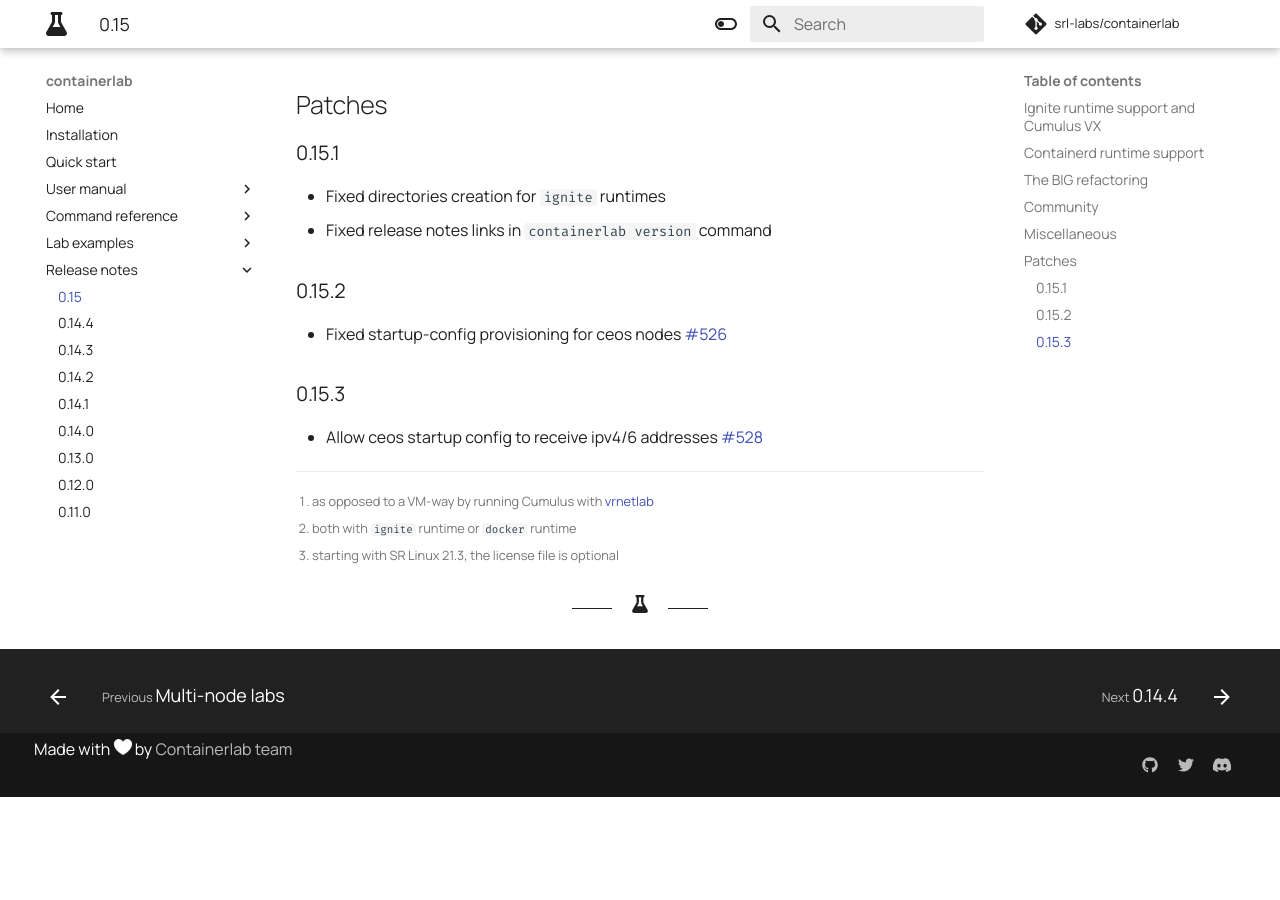
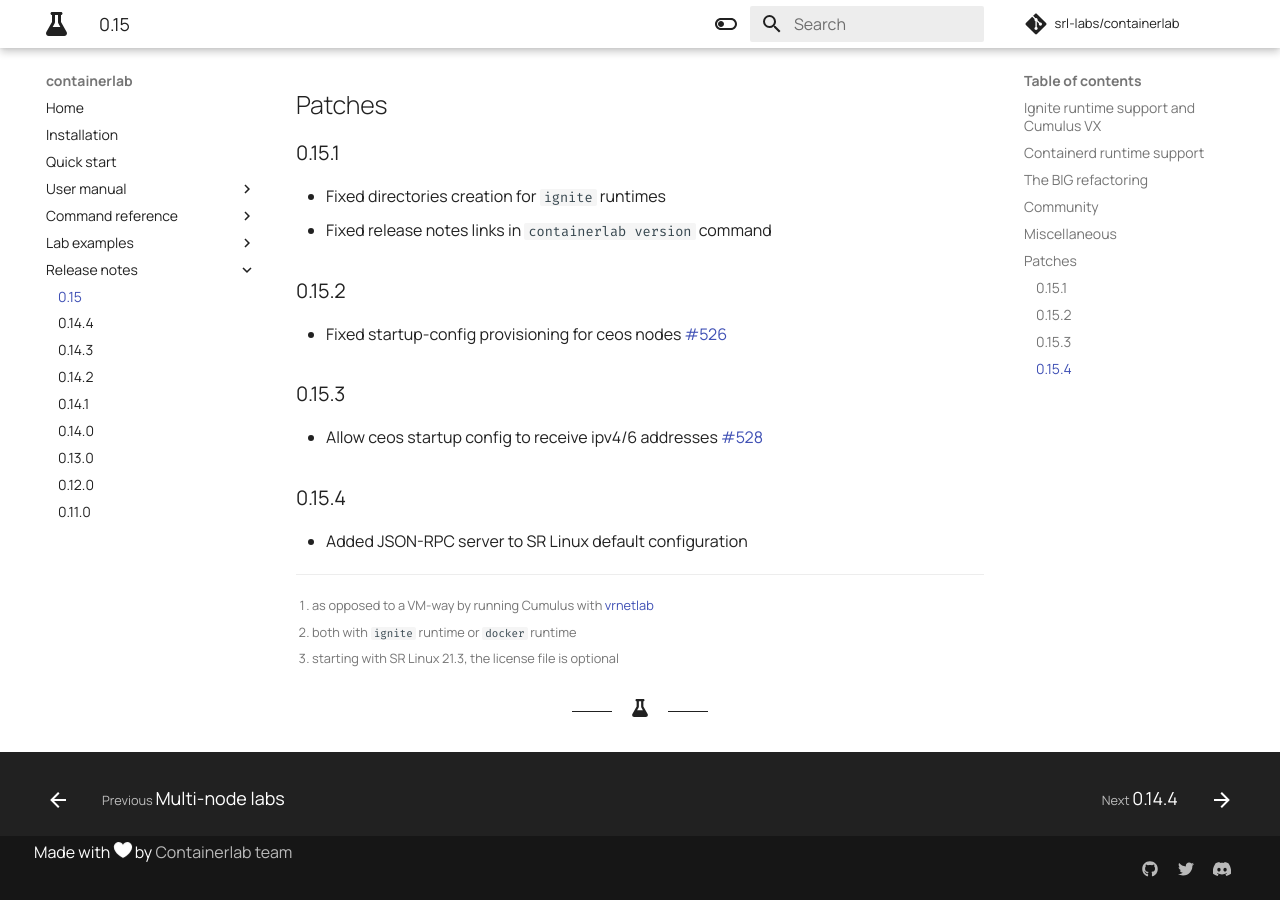
Before and after one commit to srl-labs/containerlab, an MkDocs documentation site: the page built from docs/rn/0.15.md, in a window 1280 px wide and 900 px high, scrolled down 1773 px. Built offline with MkDocs 1.6.1 and Material for MkDocs 9.7.7, drawn with Linux system fonts in a browser that asks for light colours; comment, search, counter and statistics services are not loaded; before the commit the page ends 2570 px from its top, so only the background shows below that.

Commit message:
added srl json-rpc server

```diff
--- a/docs/rn/0.15.md
+++ b/docs/rn/0.15.md
@@ -49,6 +49,9 @@ With that in mind we launched the containerlab's own [discord server](https://di
 ### 0.15.3
 * Allow ceos startup config to receive ipv4/6 addresses  [#528](https://github.com/srl-labs/containerlab/issues/528)
 
+### 0.15.4
+* Added JSON-RPC server to SR Linux default configuration
+
 [^1]: as opposed to a VM-way by running Cumulus with [vrnetlab](../manual/vrnetlab.md)
 [^2]: both with `ignite` runtime or `docker` runtime
 [^3]: starting with SR Linux 21.3, the license file is optional
```
Also changed, not shown: docs/manual/kinds/srl.md (+4 -0 lines), 1 other file.
